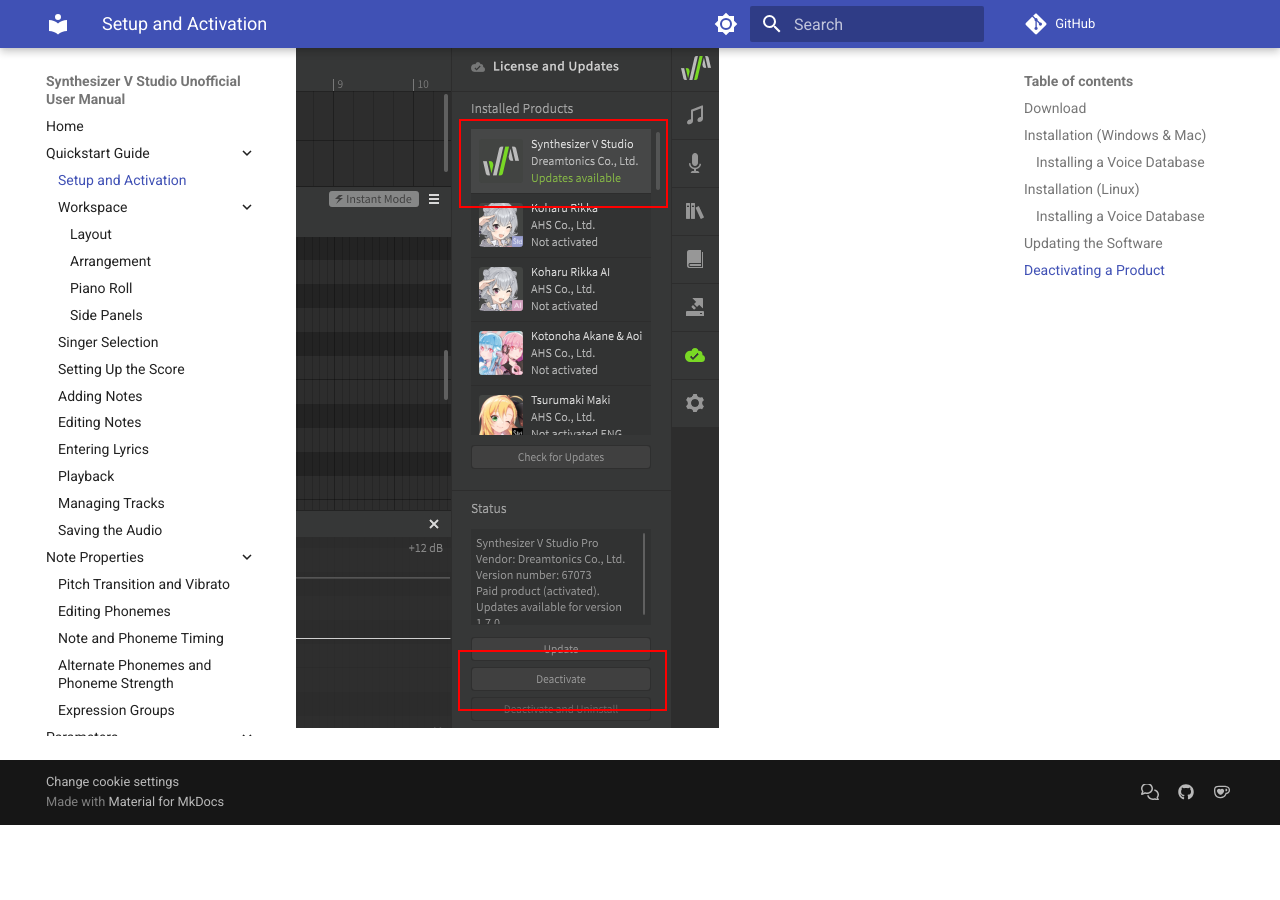
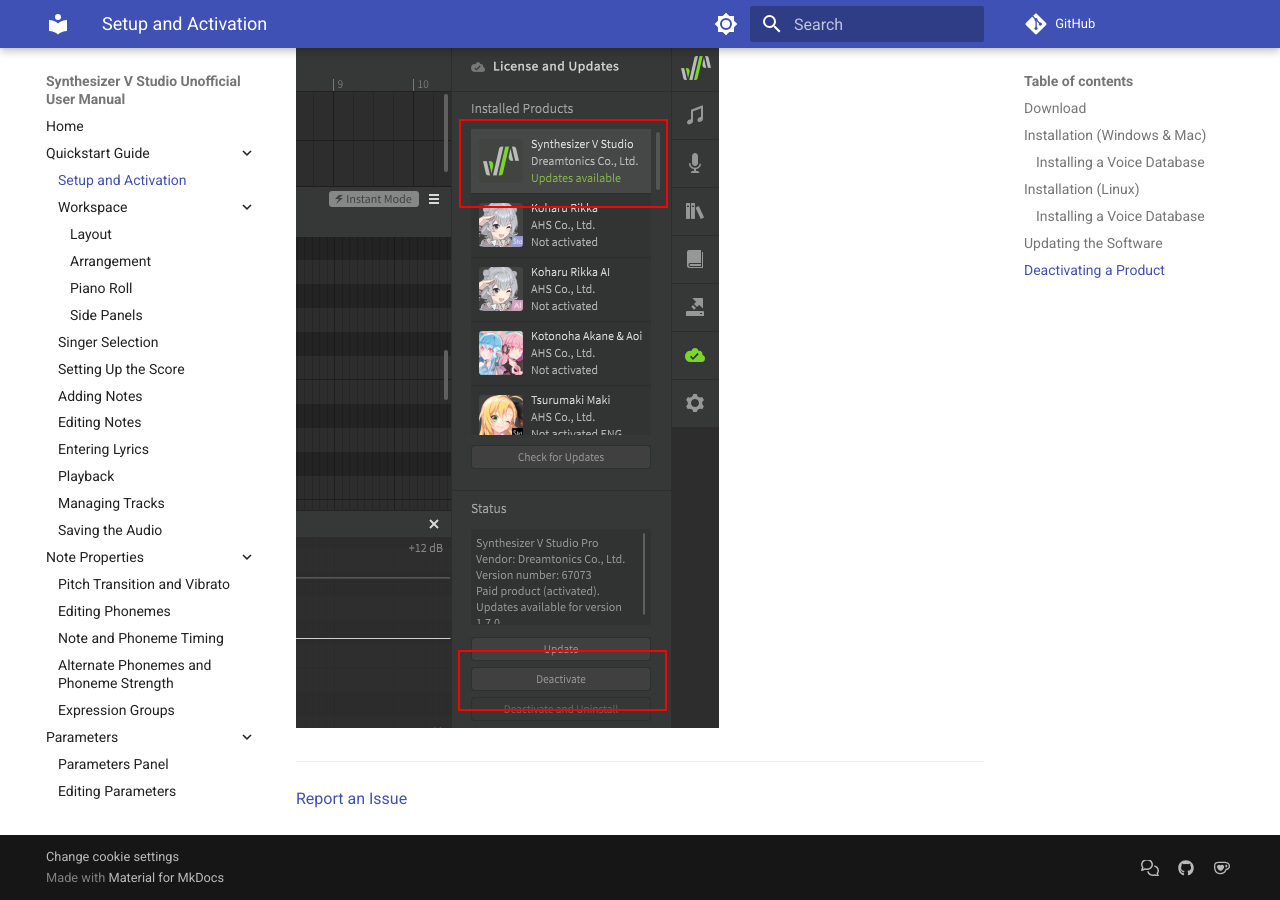
Before and after one commit to claire-west/svstudio-manual, an MkDocs documentation site: the page built from docs/setup.md, in a window 1280 px wide and 900 px high, scrolled down 5060 px. Built offline with MkDocs 1.6.1 and Material for MkDocs 9.7.7, drawn with Linux system fonts in a browser that asks for light colours; comment, search, counter and statistics services are not loaded; before the commit the page ends 5885 px from its top, so only the background shows below that.

Commit message:
Add "Report an Issue" link to Setup page

```diff
--- a/docs/setup.md
+++ b/docs/setup.md
@@ -97,3 +97,7 @@
     Ensure that all voice databases are deactivated before deactivating or uninstalling Synthesizer V Studio. If you proceed with the uninstallation while activated voices remain on the system, you can recover the licensing status for the voices by reinstalling and reactivating Synthesizer V Studio.
 
 ![Deactivate](/img/deactivate.png)
+
+---
+
+[Report an Issue](https://github.com/claire-west/svstudio-manual/issues/new?template=report-a-problem.md&title=[Page: Setup])
```
